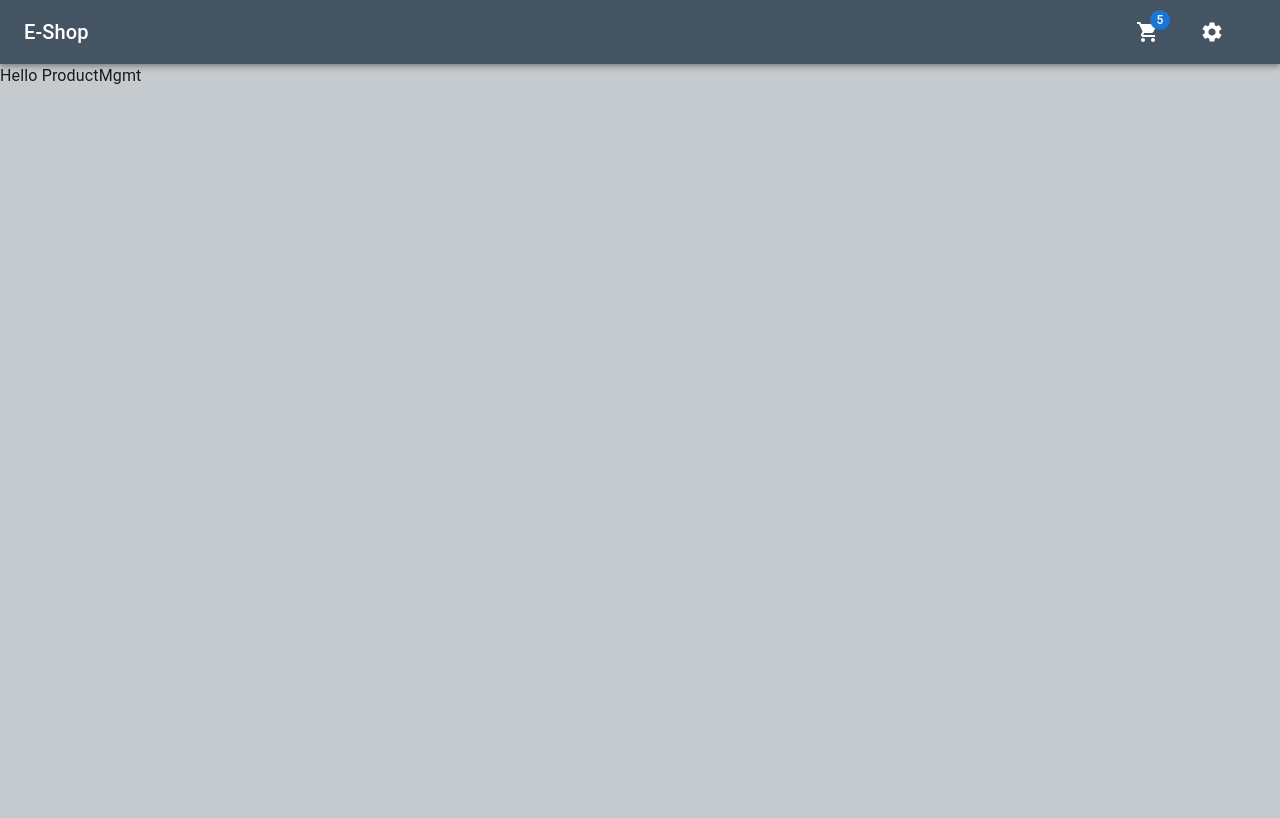
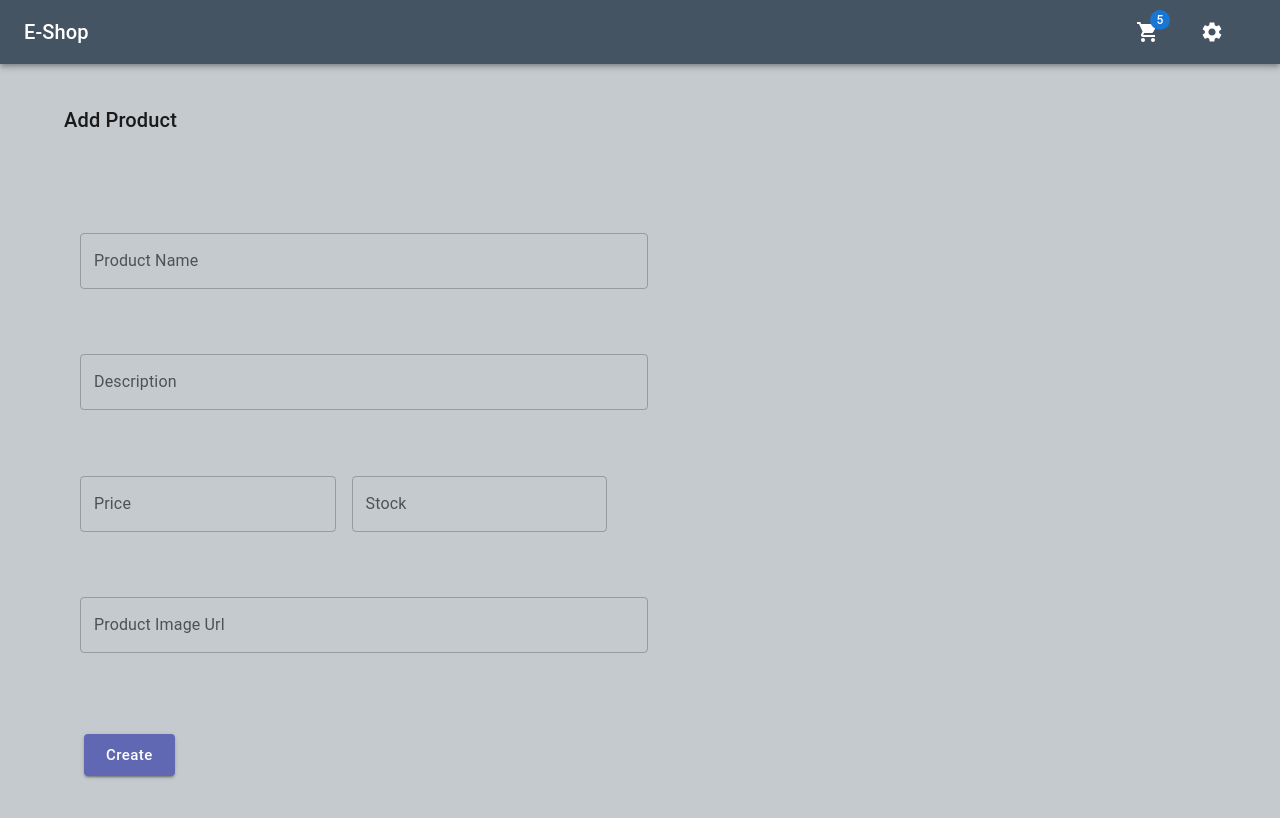
Before and after one commit to kar-thee/e-Shop, a React (Vite) app: page /settings/productmgmt in a window 1280 px wide. Shown: the top 818 px of the page. Built offline with nearby package versions, Linux system fonts and the light colour scheme.

Commit message:
Category and product management pages added

```diff
--- a/src/pages/settings/CategoryMgmt.jsx
+++ b/src/pages/settings/CategoryMgmt.jsx
@@ -1,7 +1,57 @@
+import {
+  Button,
+  CardActions,
+  Container,
+  Grid2,
+  TextField,
+  Typography,
+} from "@mui/material";
+
 function CategoryMgmt() {
   return (
     <>
-      <div>Hello CategoryMgmt</div>
+      <Container maxWidth="lg" sx={{ my: 5, justifyContent: "center" }}>
+        <Typography variant="h6" sx={{ my: 2, pb: 2 }}>
+          Add Category
+        </Typography>
+
+        <Grid2
+          container
+          sx={{ height: "250px", pl: 2 }}
+          direction={"column"}
+          justifyContent={"space-evenly"}
+        >
+          <Grid2 size={{ xs: 12, md: 6 }}>
+            <TextField
+              label="Category Name"
+              variant="outlined"
+              sx={{ width: "100%" }}
+            />
+          </Grid2>
+
+          <Grid2 size={{ xs: 12, md: 6 }}>
+            <TextField
+              label="Category Image URL"
+              variant="outlined"
+              sx={{ width: "100%" }}
+            />
+          </Grid2>
+        </Grid2>
+
+        <CardActions sx={{ display: "flex", mb: 1, pl: 2.5 }}>
+          <Button
+            size="large"
+            variant="contained"
+            sx={{
+              backgroundColor: "#6067b3",
+              textTransform: "none",
+              mt: 1,
+            }}
+          >
+            Create
+          </Button>
+        </CardActions>
+      </Container>
     </>
   );
 }
--- a/src/pages/settings/ProductMgmt.jsx
+++ b/src/pages/settings/ProductMgmt.jsx
@@ -1,7 +1,82 @@
+import {
+  Button,
+  CardActions,
+  Container,
+  Grid2,
+  TextField,
+  Typography,
+} from "@mui/material";
+
 function ProductMgmt() {
   return (
     <>
-      <div>Hello ProductMgmt</div>
+      <Container maxWidth="lg" sx={{ my: 5, justifyContent: "center" }}>
+        <Typography variant="h6" sx={{ my: 2, pb: 2 }}>
+          Add Product
+        </Typography>
+
+        <Grid2
+          container
+          sx={{ height: "550px", pl: 2 }}
+          direction={"column"}
+          justifyContent={"space-evenly"}
+        >
+          <Grid2 size={{ xs: 12, md: 6 }}>
+            <TextField
+              label="Product Name"
+              variant="outlined"
+              sx={{ width: "100%" }}
+            />
+          </Grid2>
+
+          <Grid2 size={{ xs: 12, md: 6 }}>
+            <TextField
+              label="Description"
+              variant="outlined"
+              sx={{ width: "100%" }}
+            />
+          </Grid2>
+
+          <Grid2 size={{ xs: 12, md: 6 }} direction={"row"}>
+            <TextField
+              label="Price"
+              variant="outlined"
+              sx={{ width: "45%", mr: 2 }}
+            />
+            <TextField label="Stock" variant="outlined" sx={{ width: "45%" }} />
+          </Grid2>
+
+          {/* <Grid2 size={{ xs: 6, md: 5 }}>
+            <TextField
+              label="Stock"
+              variant="outlined"
+              sx={{ width: "100%" }}
+            />
+          </Grid2> */}
+
+          <Grid2 size={{ xs: 12, md: 6 }}>
+            <TextField
+              label="Product Image Url"
+              variant="outlined"
+              sx={{ width: "100%" }}
+            />
+          </Grid2>
+        </Grid2>
+
+        <CardActions sx={{ display: "flex", mb: 1, pl: 2.5 }}>
+          <Button
+            size="large"
+            variant="contained"
+            sx={{
+              backgroundColor: "#6067b3",
+              textTransform: "none",
+              mt: 1,
+            }}
+          >
+            Create
+          </Button>
+        </CardActions>
+      </Container>
     </>
   );
 }
```
